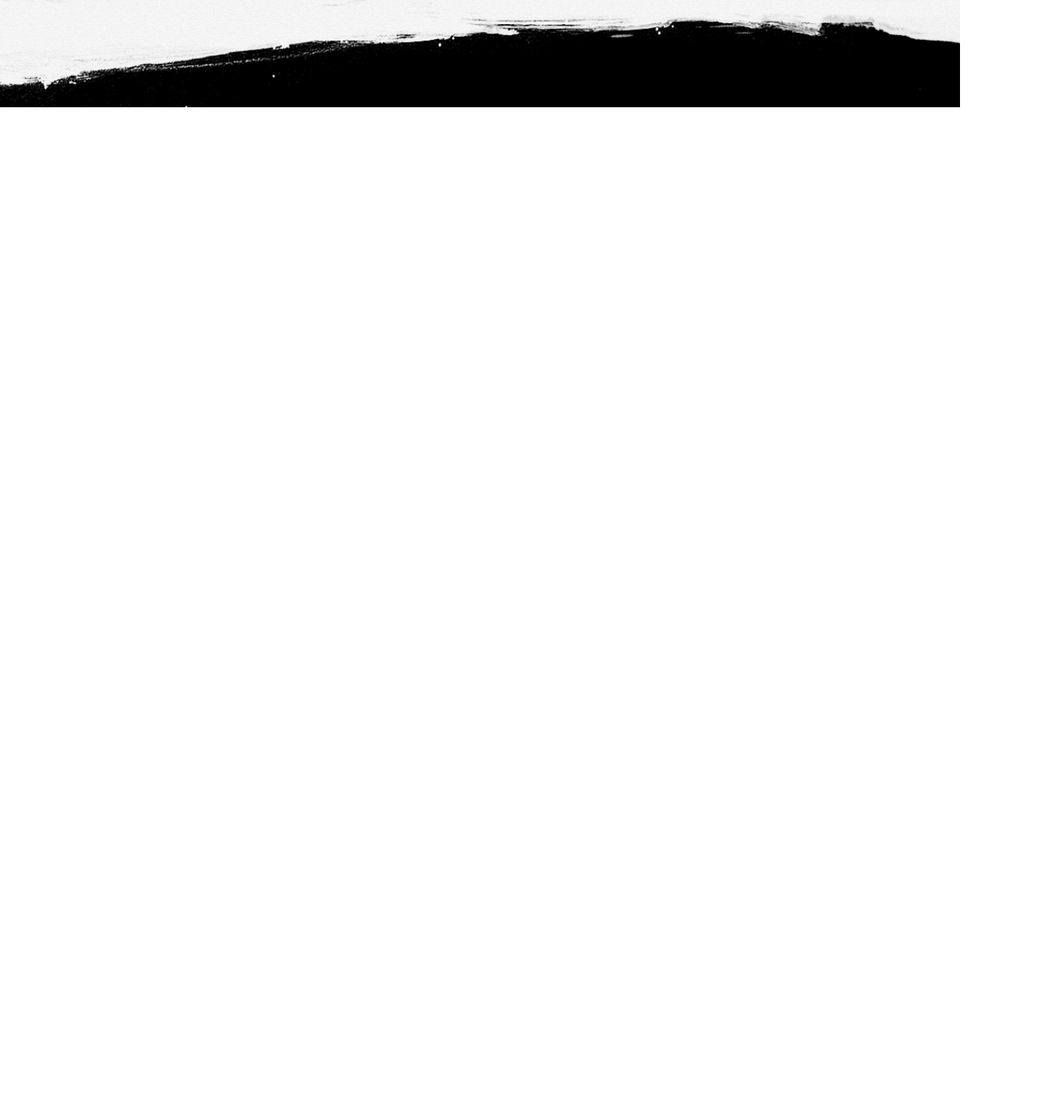
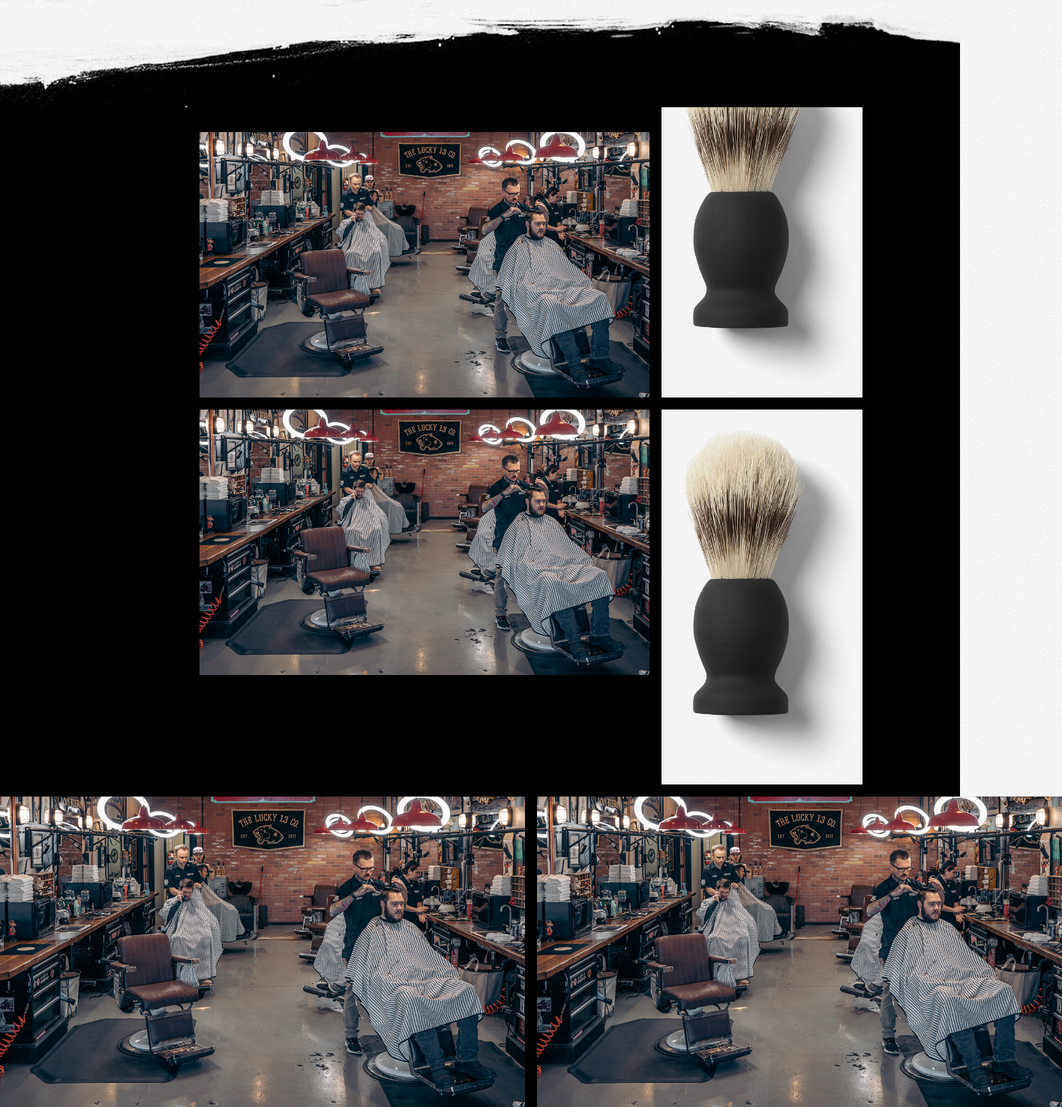
Before and after one commit to 04stefke/barber-shop, a plain HTML site: page index.html in a window 1280 px wide. Shown: the part 1759-3235 px from the top of the page at 75% size, 1416 px wide, since content can reach past the window. Before the commit the page ends 1902 px from the top, so only its background shows below. Drawn offline with Linux system fonts and the light colour scheme.

Commit message:
added the template gallery pictures

```diff
--- a/index.html
+++ b/index.html
@@ -14,7 +14,7 @@
         <div class="border"></div>
     </header>
     <main class="main">
-        <section class="about-wrapper">
+        <section class="about-wrapper wrapper">
             <div class="main-informative">
                 <div class="main-logo"></div>
                 <div class="main-title">
@@ -28,6 +28,28 @@
             <div class="about-border border"></div>
         </section>
 
+        <section class="gallery-wrapper wrapper ">
+            <div class="gallery">
+                <h1 class="gallery-title">Gallery</h1>
+                <div class="images">
+                    <div class="top">
+                        <div class="top-left">
+                            <img src="./assets/barber-pic.jpeg" alt="">
+                            <img src="./assets/barber-pic.jpeg" alt="">
+                        </div>
+                        <div class="top-right">
+                            <img src="./assets/brush.jpg" alt="">
+                            <img src="./assets/brush.jpg" alt="">
+                        </div>
+                    </div>
+                    <div class="bottom">
+                        <img src="./assets/barber-pic.jpeg" alt="">
+                        <img src="./assets/barber-pic.jpeg" alt="">
+                    </div>
+                </div>
+            </div>
+        </section>
+
     </main>
 </body>
 </html>
--- a/style.css
+++ b/style.css
@@ -113,3 +113,51 @@ body{
     background-color: black;
     transform: rotate(180deg);
 }
+
+.gallery-wrapper{
+    margin-top: 10rem;
+    color: white;
+    background-color: black;
+}
+
+.images{
+    display: grid;
+    gap: 1rem;
+}
+
+.top{
+    display: flex;
+    justify-content: center;
+    align-items: center;
+    gap: 1rem;
+}
+
+.bottom{
+    display: flex;
+    gap: 1rem;
+}
+
+.top-left, .top-right{
+    display: flex;
+    flex-direction: column;
+    gap: 1rem;
+}
+
+.top-left img{
+    width: 600px;
+}
+
+.top-right img{
+    height: 500px;
+    object-fit: contain;
+}
+
+.bottom{
+    display: flex;
+    align-items: center;
+    justify-content: center;
+}
+
+.bottom img{
+    width: 700px;
+}
```
